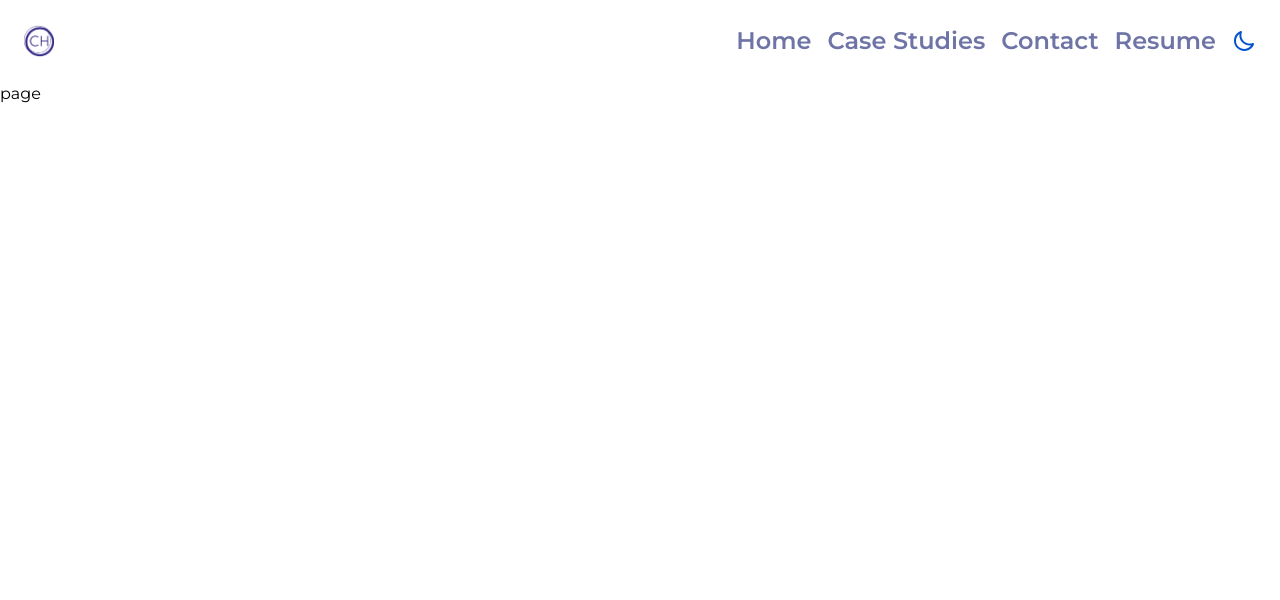
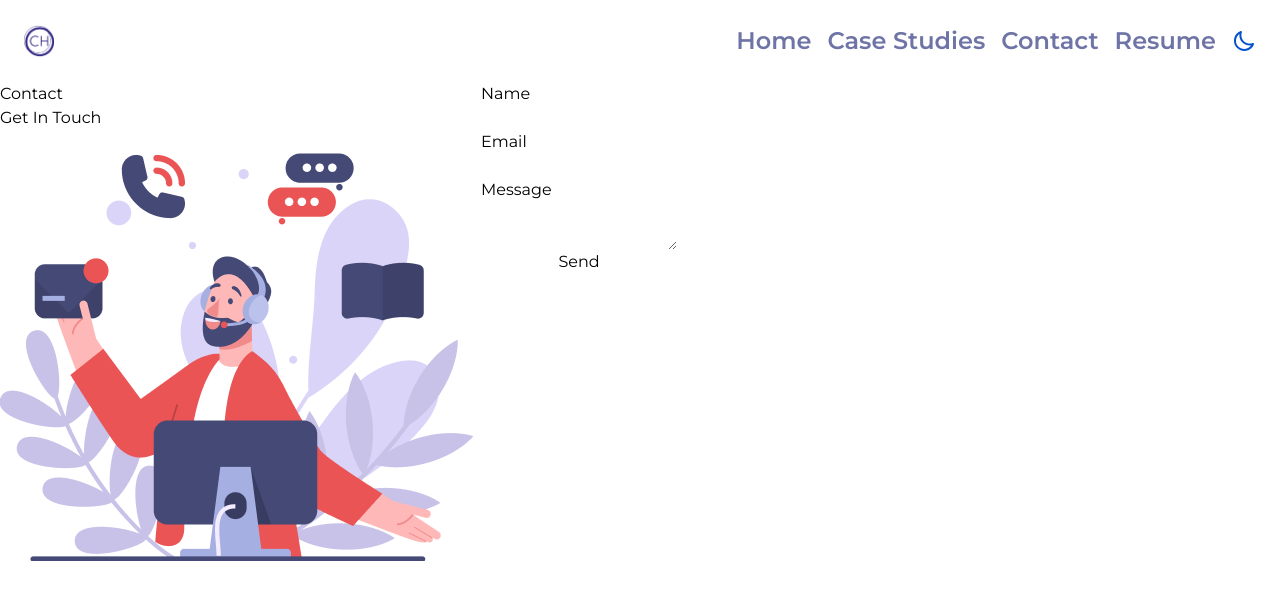
Before and after one commit to ConnorHoare/portfolio, a Next.js app in the folder portfolio/: page /contact in a window 1280 px wide. Shown: the top 600 px of the page. Built offline with nearby package versions, Linux system fonts and the light colour scheme.

Commit message:
emailjs integration

```diff
--- a/portfolio/assets/index.js
+++ b/portfolio/assets/index.js
@@ -84,3 +84,5 @@ export { default as DarkDefinitionIcon } from './icons/DarkDefinitionIcon.svg';
 export { default as DarkPlanningIcon } from './icons/DarkPlanningIcon.svg';
 export { default as DarkDevelopmentIcon } from './icons/DarkDevelopmentIcon.svg';
 export { default as DarkDeliveryIcon } from './icons/DarkDeliveryIcon.svg';
+
+export { default as ContactImage } from './ContactImage.png';
--- a/portfolio/package.json
+++ b/portfolio/package.json
@@ -9,7 +9,7 @@
     "lint": "next lint"
   },
   "dependencies": {
-    "@next/swc-darwin-x64": "^13.4.7",
+    "@emailjs/browser": "^3.11.0",
     "autoprefixer": "10.4.14",
     "eslint": "8.43.0",
     "eslint-config-next": "13.4.7",
--- a/portfolio/src/app/contact/page.jsx
+++ b/portfolio/src/app/contact/page.jsx
@@ -1,9 +1,43 @@
-import React from 'react'
+'use client'
+import { useRef } from "react";
+import Image from "next/image";
+import emailjs from '@emailjs/browser';
+
+import { ContactImage } from "../../../assets";
 
 const page = () => {
-  return (
-    <div>page</div>
-  )
+    const form = useRef();
+
+    const sendEmail = (e) => {
+        e.preventDefault();
+
+        emailjs.sendForm('service_743qioo', 'contact_form', form.current, '7UWCXSXcTOPSdkRRB')
+            .then((result) => {
+                console.log(result.text);
+            }, (error) => {
+                console.log(error.text);
+            });
+    };
+    return (
+        <div className="flex">
+        <div className="flex-col">
+            <p>Contact</p>
+            <p>Get In Touch</p>
+            <Image src={ContactImage} />
+        </div>
+        <div>
+        <form className="flex flex-col" ref={form} onSubmit={sendEmail}>
+                <label>Name</label>
+                <input type="text" name="user_name" />
+                <label>Email</label>
+                <input type="email" name="user_email" />
+                <label>Message</label>
+                <textarea name="message" />
+                <input type="submit" value="Send" />
+            </form>
+        </div>
+        </div>
+    )
 }
 
 export default page
```
Also changed, not shown: portfolio/assets/ContactImage.png (added), 1 other file (tests, documents, lock files or other folders).
